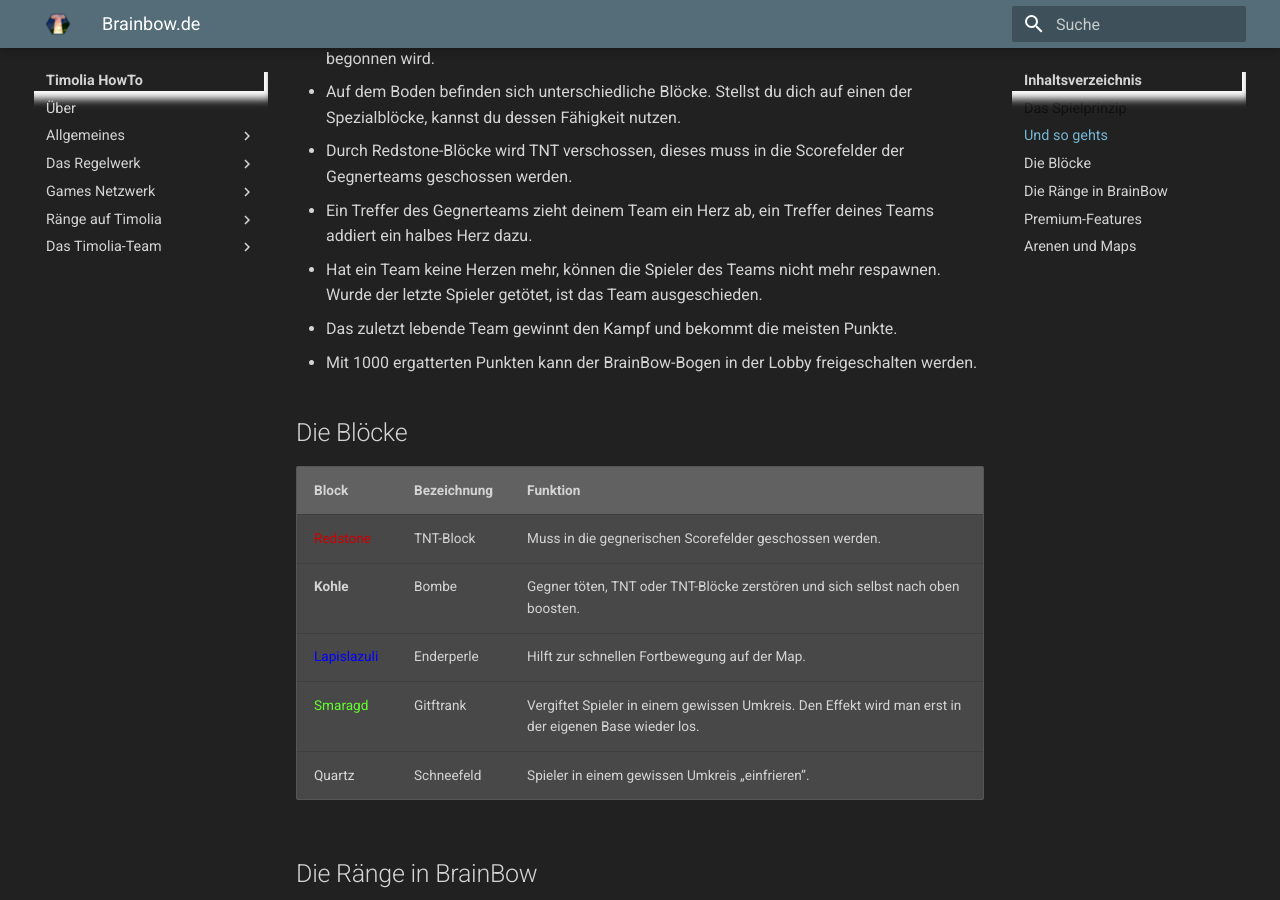
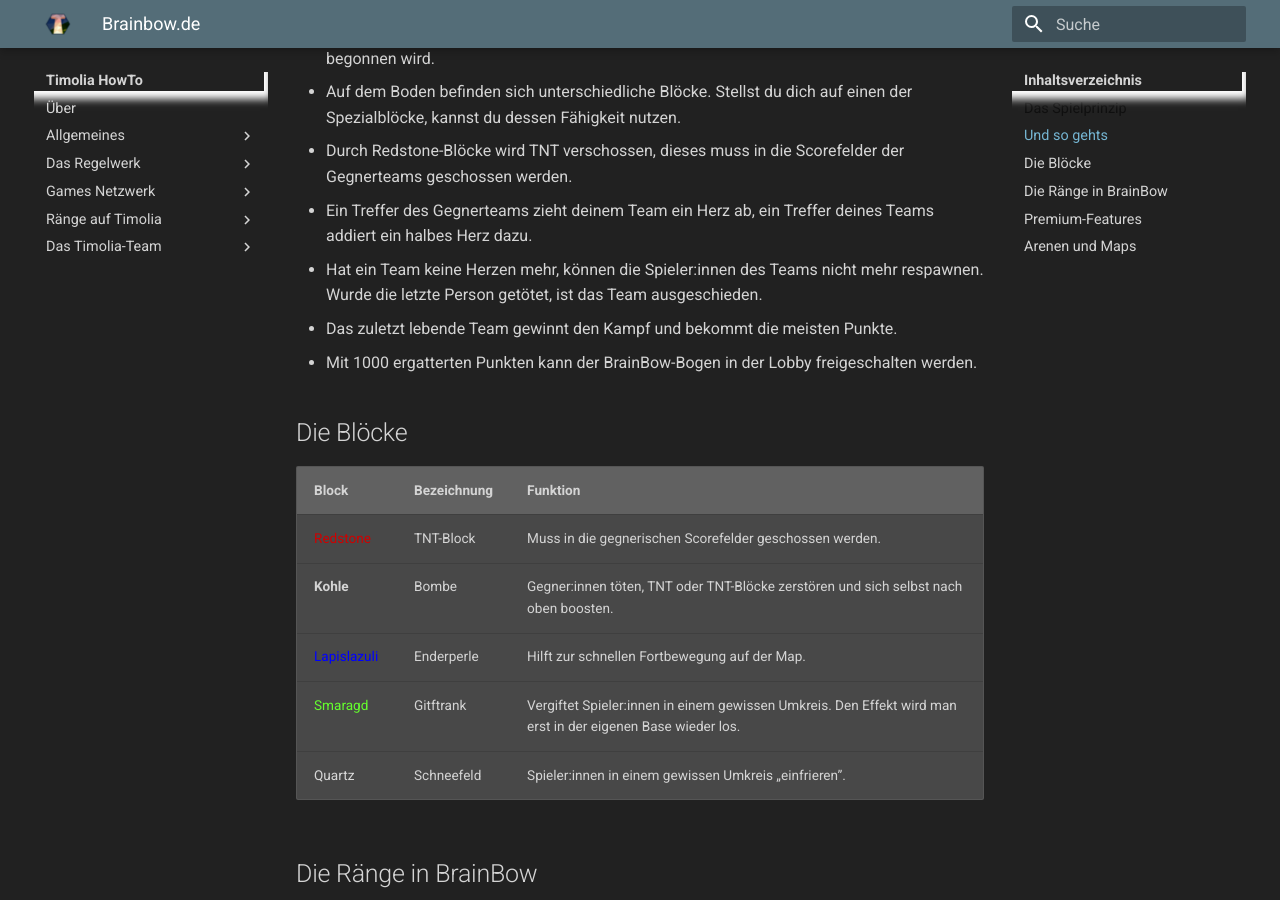
Before and after one commit to TimoliaDE/HowTo, an MkDocs documentation site: the page built from docs/games/brainbow.de.md, in a window 1280 px wide and 900 px high, scrolled down 993 px. Built offline with MkDocs 1.6.1 and Material for MkDocs 9.7.7, drawn with Linux system fonts in a browser that asks for light colours; old or Windows-style settings are respelled for this version of MkDocs; some of the changed text lies outside the part shown.

Commit message:
BrainBow Games Spieler zu Spieler:in

```diff
--- a/docs/games/brainbow.de.md
+++ b/docs/games/brainbow.de.md
@@ -19,7 +19,7 @@ Runde und kann den Kampf für sich entscheiden.
 - Auf dem Boden befinden sich unterschiedliche Blöcke. Stellst du dich auf einen der Spezialblöcke, kannst du dessen Fähigkeit nutzen.
 - Durch Redstone-Blöcke wird TNT verschossen, dieses muss in die Scorefelder der Gegnerteams geschossen werden.
 - Ein Treffer des Gegnerteams zieht deinem Team ein Herz ab, ein Treffer deines Teams addiert ein halbes Herz dazu.
-- Hat ein Team keine Herzen mehr, können die Spieler des Teams nicht mehr respawnen. Wurde der letzte Spieler getötet, ist das Team ausgeschieden.
+- Hat ein Team keine Herzen mehr, können die Spieler:innen des Teams nicht mehr respawnen. Wurde die letzte Person getötet, ist das Team ausgeschieden.
 - Das zuletzt lebende Team gewinnt den Kampf und bekommt die meisten Punkte.
 - Mit 1000 ergatterten Punkten kann der BrainBow-Bogen in der Lobby freigeschalten werden.
 
@@ -28,10 +28,10 @@ Runde und kann den Kampf für sich entscheiden.
 | Block | Bezeichnung | Funktion |
 | ------ | ------ | ------ |
 | <span style="color:#CF0101">Redstone</span> | TNT-Block | Muss in die gegnerischen Scorefelder geschossen werden. |
-| <strong>Kohle</strong>| Bombe | Gegner töten, TNT oder TNT-Blöcke zerstören und sich selbst nach oben boosten. |
+| <strong>Kohle</strong>| Bombe | Gegner:innen töten, TNT oder TNT-Blöcke zerstören und sich selbst nach oben boosten. |
 | <span style="color:#0000FF">Lapislazuli</span> | Enderperle | Hilft zur schnellen Fortbewegung auf der Map. |
-| <span style="color:#64FE2E">Smaragd</span> | Gitftrank | Vergiftet Spieler in einem gewissen Umkreis. Den Effekt wird man erst in der eigenen Base wieder los. |
-| <span style="color:#D8D8D8">Quartz</span> | Schneefeld | Spieler in einem gewissen Umkreis „einfrieren”. |
+| <span style="color:#64FE2E">Smaragd</span> | Gitftrank | Vergiftet Spieler:innen in einem gewissen Umkreis. Den Effekt wird man erst in der eigenen Base wieder los. |
+| <span style="color:#D8D8D8">Quartz</span> | Schneefeld | Spieler:innen in einem gewissen Umkreis „einfrieren”. |
 
 ## Die Ränge in BrainBow
 
@@ -52,11 +52,11 @@ Runde und kann den Kampf für sich entscheiden.
 Die restlichen Ränge bleiben so lange geheim, bis die entsprechenden Ränge erspielt wurden. Um den Überraschungsfaktor zu bewahren, werden namentlich nur die ersten Ränge genannt.
 
 ## Premium-Features
-- Premium-Spieler besitzen je nach Rang bis zu vier Stimmen im Voting-System.
+- Premium-Spieler:innen besitzen je nach Rang bis zu vier Stimmen im Voting-System.
 - Zum Mapvoting kann jederzeit die Lieblingsmap hinzugefügt werden.
-- Premium-Spieler erhalten bis zu drei mal mehr Pixel.
-- Premium-Spieler können in der Voting-Phase Spieler aus einem vollen Team kicken.
-- Werde mit `/togglerank` als normaler Spieler angezeigt.
+- Premium-Spieler:innen erhalten bis zu drei mal mehr Pixel.
+- Premium-Spieler:innen können in der Voting-Phase andere Personen aus einem vollen Team kicken.
+- Werde mit `/togglerank` in der normalen Standardfarbe angezeigt.
 
 Welcher Premium-Rang dir welche Vorteile bietet, kannst du [hier](/ranks/premium/) nachlesen.
 
```
Also changed, not shown: other parts of docs/games/brainbow.de.md (+1 -1 lines).
